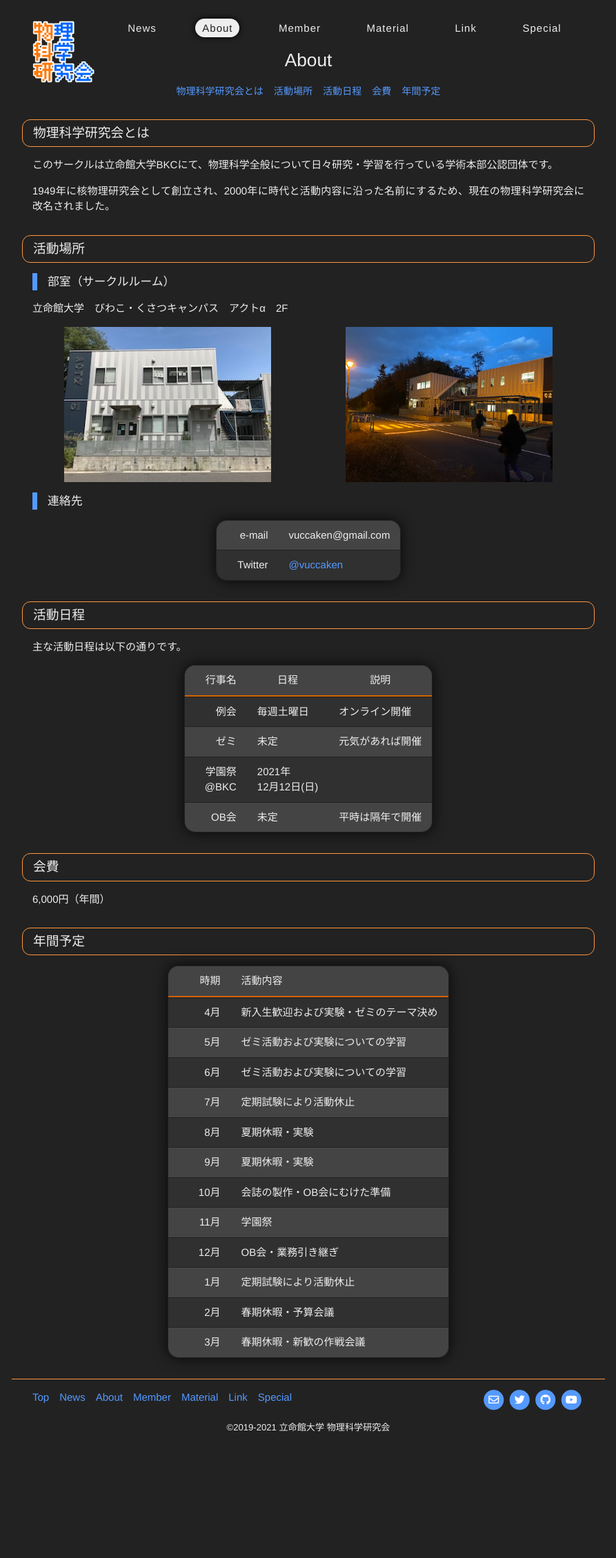
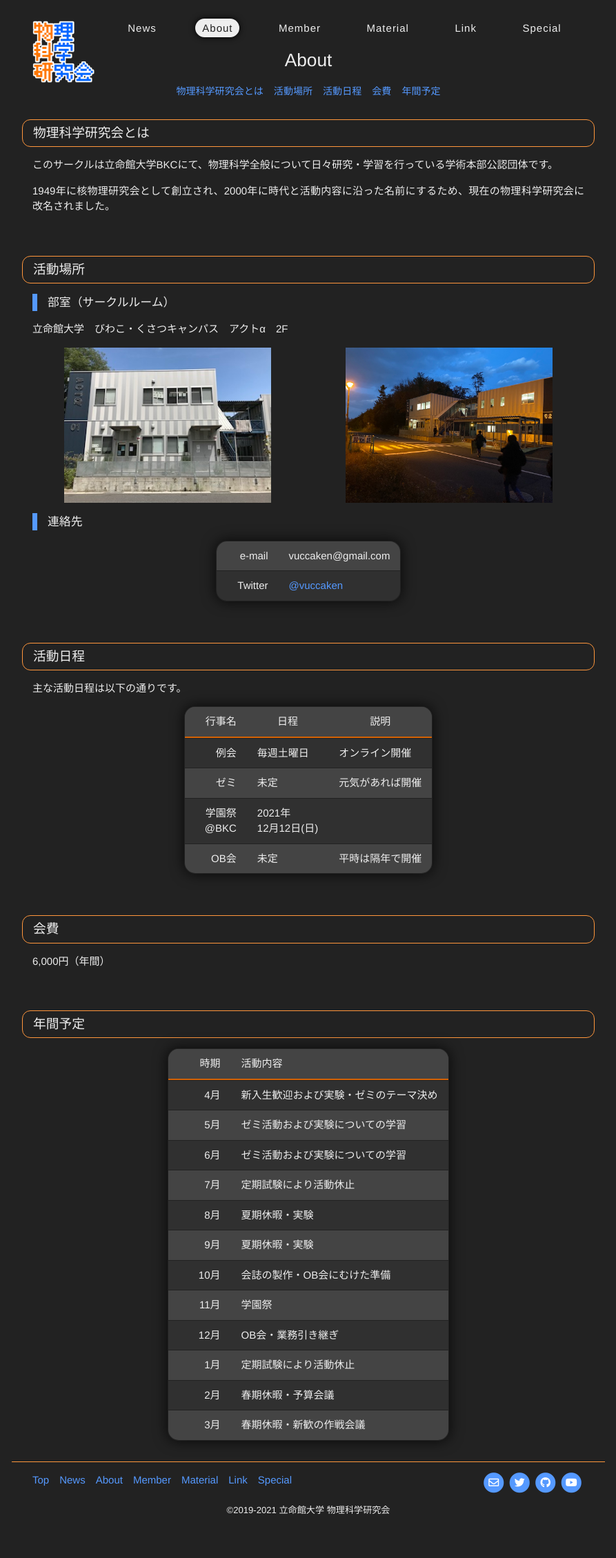
Before and after one commit to vuccaken/vuccaken.github.io, a Jekyll site: the page built from _pages/about.md, in a window 1280 px wide. Shown: the whole page at 69% size, without its empty margins (193-1086 px from the left). Built offline with Jekyll 4.4.1, drawn with Linux system fonts in a browser that asks for light colours; nearby versions of some CDN libraries; before the commit the page ends 2139 px from its top, so only the background shows below that.

Commit message:
adjust h2 margin-top

```diff
--- a/_sass/_base.scss
+++ b/_sass/_base.scss
@@ -79,8 +79,8 @@ h1, h2, h3, h4, h5, h6 {
   font-weight: normal;
 }
 
-h1, h2 {
-  margin-top: $spacing-unit;
+h2:not(:first-of-type) {
+  margin-top: $spacing-unit * 2;
 }
 
 h1 {
```
